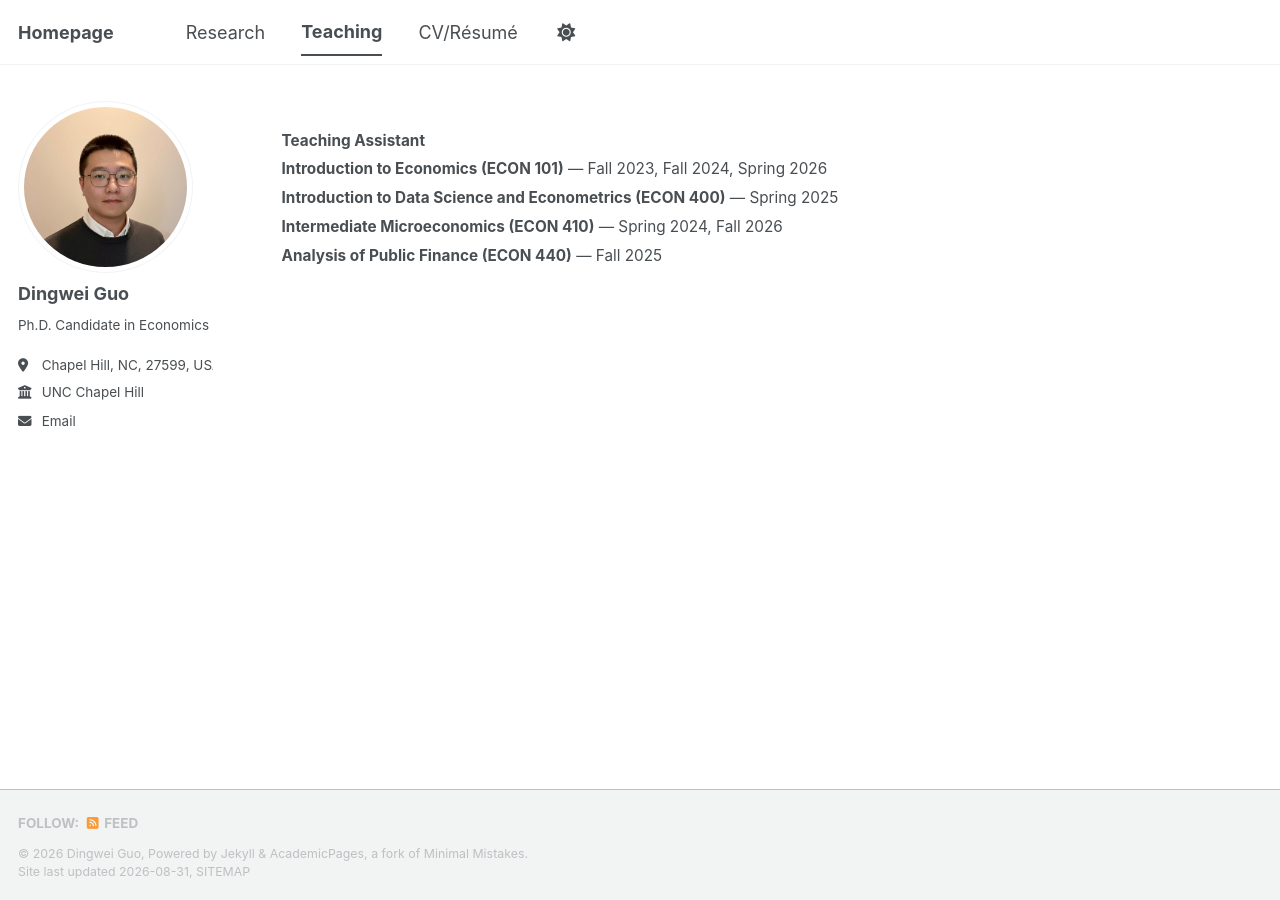
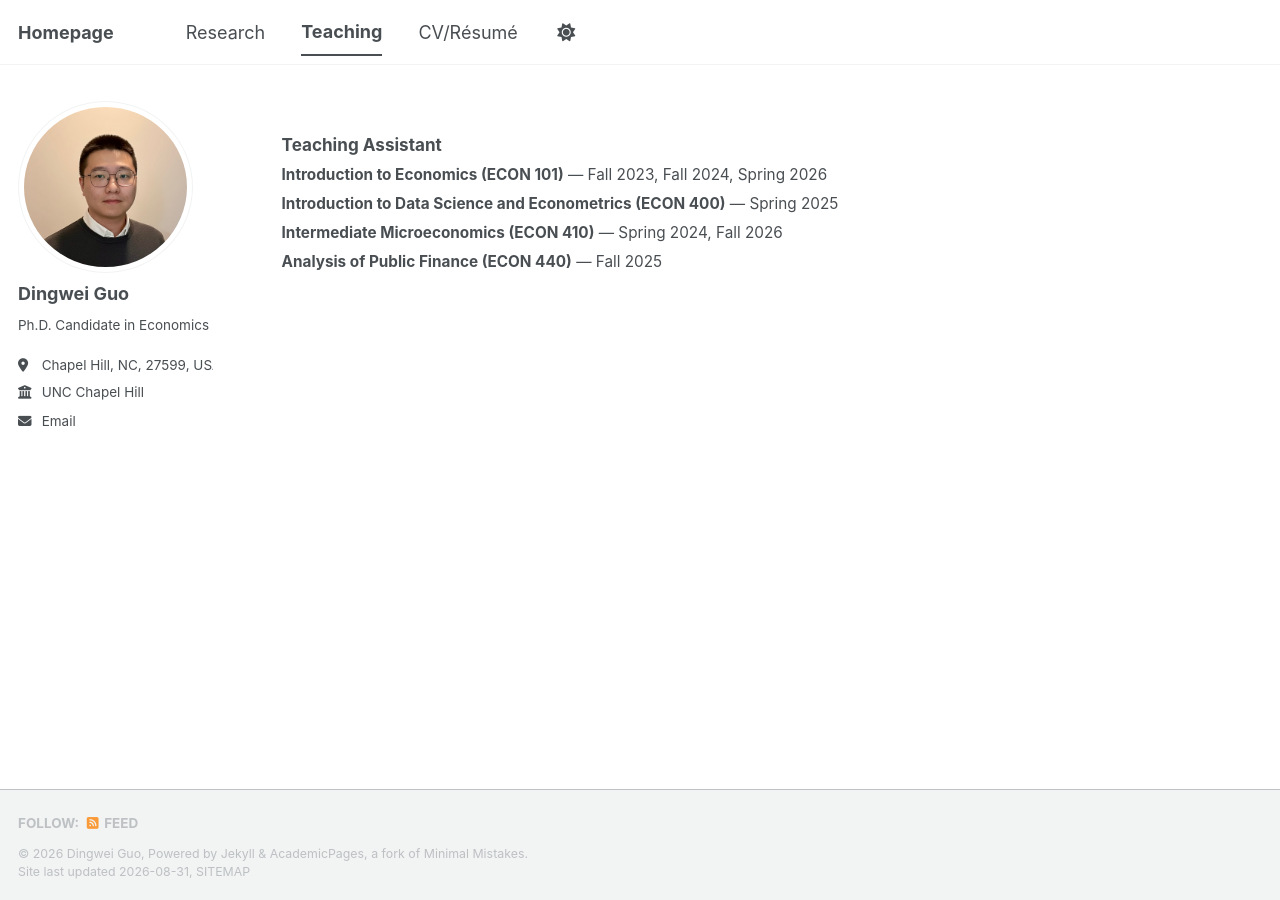
Before and after one commit to dw-guo/dw-guo.github.io, a Jekyll site: the page built from _pages/teaching.html, in a window 1280 px wide. Built offline with Jekyll 4.4.1, drawn with Linux system fonts in a browser that asks for light colours; a style sheet for code colours, icons or effects is not loaded.

Commit message:
Increase font size for Teaching Assistant header

```diff
--- a/_pages/teaching.html
+++ b/_pages/teaching.html
@@ -5,7 +5,7 @@ permalink: /teaching/
 author_profile: true
 ---
 
-<h2 style="font-size: 0.85em;">Teaching Assistant</h2>
+<h2 style="font-size: 0.95em;">Teaching Assistant</h2>
 
 <div style="font-size: 0.85em; line-height: 1.45;">
 
```
